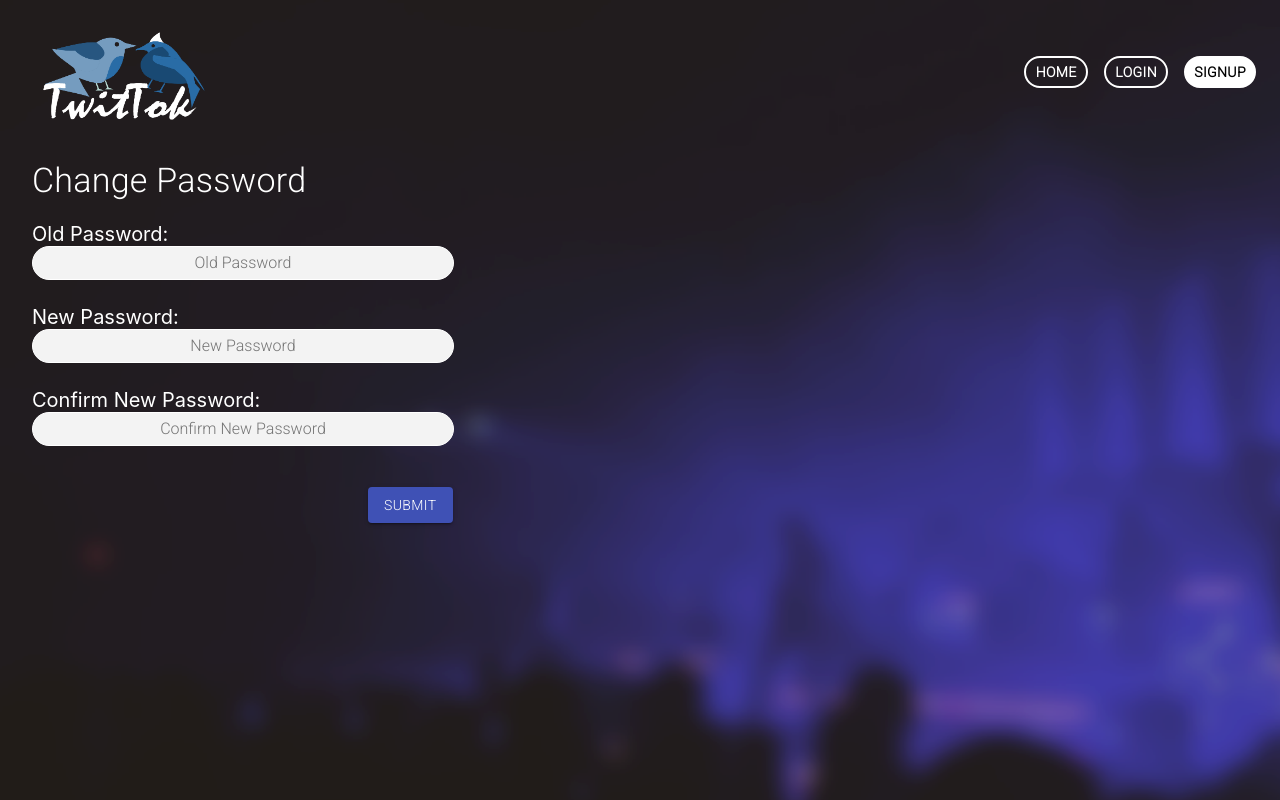
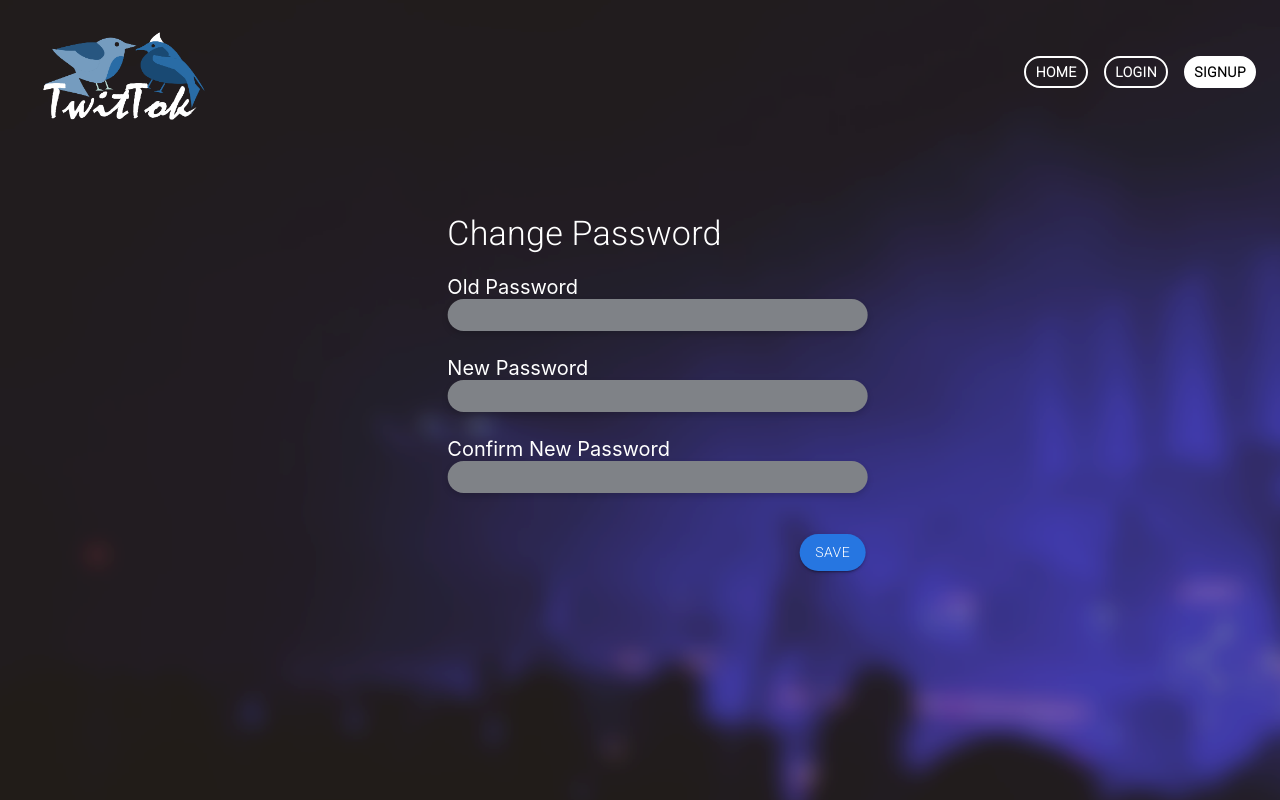
Before and after one commit to tamil-logan/PWA-Twittok, a React (Create React App) app: page /changepass in a window 1280 px wide. Built offline with nearby package versions, Linux system fonts and the light colour scheme.

Commit message:
unlike-ui-updated

```diff
--- a/package.json
+++ b/package.json
@@ -2,6 +2,10 @@
   "name": "group-project",
   "version": "0.1.0",
   "private": true,
+  "engines": {
+    "npm": "6.14.8",
+    "node": "12.18.3"
+  },
   "dependencies": {
     "@material-ui/core": "^4.11.1",
     "@material-ui/icons": "^4.11.2",
--- a/src/components/login/Menu.js
+++ b/src/components/login/Menu.js
@@ -106,23 +106,6 @@ const Menu = withRouter(({ history }) => (
             className="float"
             color="inherit"
             style={{
-              color: "white",
-              fontWeight: "bold",
-              backgroundColor: "transparent",
-              marginLeft: "1rem",
-              border: "2px solid #FFFFFF",
-              borderRadius: "20px",
-              maxHeight: "2rem",
-            }}
-            component={Link}
-            to="/changepass"
-          >
-            Change Password
-          </Button>
-          <Button
-            className="float"
-            color="inherit"
-            style={{
               color: "black",
               fontWeight: "bold",
               backgroundColor: "white",
--- a/src/components/login/login.jsx
+++ b/src/components/login/login.jsx
@@ -17,7 +17,7 @@ const useStyles = makeStyles(theme => ({
 export function Login(props) {
   const classes = useStyles()
   const [values, setValues] = useState({
-    username: 'saeed',
+    username: 'Saeed',
     password: 'pass',
     error: '',
     redirectToReferrer: false,
--- a/src/components/post/NewPost.js
+++ b/src/components/post/NewPost.js
@@ -19,13 +19,11 @@ const useStyles = makeStyles((theme) => ({
   root: {
     float: "left",
     width: 600,
-    marginLeft: "1rem",
-    marginTop: "-1rem",
   },
   card: {
-    minWidth: 300,
-    maxHeight: 300,
-    minHeight: 300,
+    maxHeight: 103,
+    minHeight: 103,
+    maxWidth:560,
     marginBottom: theme.spacing(3),
     backgroundColor: "rgba(65, 150, 136, 0.09)",
     boxShadow: "none",
@@ -37,19 +35,11 @@ const useStyles = makeStyles((theme) => ({
   },
   photoButton: {
     height: 30,
-    marginBottom:0,
-    paddingBottom:0,
-    top:0,
-    right:0,
-    left:0,
-    bottom:0
   },
   input: {
     display: "none",
   },
   textField: {
-    marginLeft: theme.spacing(2),
-    marginRight: theme.spacing(2),
     width: "90%",
     backgroundColor: "#757575",
   },
@@ -108,7 +98,7 @@ export default function NewPost(props) {
       <Card className={classes.card} style={{ backgroundColor: "#757575" }}>
         <CardContent className={classes.cardContent}>
           <TextField
-            placeholder="What's on your mind?"
+            placeholder="Description to your post."
             multiline
             InputProps={{
               className: classes.multilineColor,
@@ -181,7 +171,7 @@ export default function NewPost(props) {
             border: "3px solid #2676E1",
             borderRadius: "5px",
             backgroundColor: "#2676E1",
-            marginLeft:'31rem',
+            marginLeft:'28.5rem',
             marginTop:'-2.8rem'
           }}
           color="secondary"
--- a/src/components/post/Newsfeed.js
+++ b/src/components/post/Newsfeed.js
@@ -12,6 +12,8 @@ import Grid from "@material-ui/core/Grid";
 import axios from "axios";
 import Button from "@material-ui/core/Button";
 import { Link } from "react-router-dom";
+import auth from "./../login/auth-helper";
+
 
 const theme = createMuiTheme({
   typography: {
@@ -22,9 +24,6 @@ const theme = createMuiTheme({
 
 const useStyles = makeStyles((theme) => ({
   title: {
-    padding: `${theme.spacing(0)}px ${theme.spacing(2.5)}px ${theme.spacing(
-      2
-    )}px`,
     color: theme.palette.openTitle,
     fontSize: "2em",
     fontWeight: "bold",
@@ -44,13 +43,11 @@ const useStyles = makeStyles((theme) => ({
   avatar: {
     display: "flex",
   },
-  subtitle:{
+  subtitle: {
     color: theme.palette.openTitle,
     fontSize: "2em",
     fontWeight: "bold",
-    textAlign:"center",
-    marginLeft:"-13rem"
-  }
+  },
 }));
 export default function Newsfeed() {
   const classes = useStyles();
@@ -77,34 +74,45 @@ export default function Newsfeed() {
     fetchAllPosts();
   }, []);
 
+  const jwt = auth.isAuthenticated()
+
+
   return (
     <div>
-      <Grid container>
-        <Grid item xs={9}>
+      <Grid container spacing={4} justify="flex-end">
+      <Grid item sm={6}>
           <Typography
             type="title"
             className={classes.title}
             style={{ color: "white" }}
           >
-            Post
+           What's on your mind?
           </Typography>
 
           <NewPost fetchAllPosts={fetchAllPosts} />
+        <Typography
+          type="title"
+          className={classes.subtitle}
+          style={{ color: "white" }}
+        >
+        Posts
+        </Typography>
+
+        <AllPosts posts={posts} setPosts={setPosts} />
         </Grid>
-
-        <Grid item xs={3}>
+        <Grid item sm={3}>
           <div className={classes.avatar}>
             <Avatar
-              alt={localStorage.getItem("username")}
+              alt={jwt.username}
               src="/static/images/avatar/1.jpg"
               style={{ height: "284px", width: "281px", fontSize: "80px" }}
             />
           </div>
           <ThemeProvider theme={theme}>
             <p className={classes.username}>
-              {localStorage.getItem("username")}
+              {jwt.username}
             </p>
-            <p className={classes.email}>{localStorage.getItem("email")}</p>
+            <p className={classes.email}>{jwt.email}</p>
           </ThemeProvider>
           <Button
             className="float"
@@ -124,7 +132,6 @@ export default function Newsfeed() {
           </Button>
 
           <Button
-            className="float"
             color="inherit"
             style={{
               color: "white",
@@ -141,29 +148,8 @@ export default function Newsfeed() {
             Edit Profile
           </Button>
         </Grid>
-        </Grid>
-        <Typography
-            type="title"
-            className={classes.subtitle}
-            style={{ color: "white"}}
-          >
-            All Posts
-          </Typography>
 
-        <Grid
-        container
-        spacing={0}
-        direction="column"
-        alignItems="center"
-        justify="center"
-        style={{ minHeight: '100vh' }}
-        >
-
-          <Grid item xs={3}>
-          <AllPosts posts={posts} setPosts={setPosts} />
-        </Grid>
-
-        </Grid>
+      </Grid>
 
     </div>
   );
--- a/src/components/post/Post.js
+++ b/src/components/post/Post.js
@@ -15,9 +15,6 @@ const useStyles = makeStyles((theme) => ({
     margin: 30,
   },
   title: {
-    padding: `${theme.spacing(0)}px ${theme.spacing(2.5)}px ${theme.spacing(
-      2
-    )}px`,
     color: theme.palette.openTitle,
     fontSize: "2em",
     fontWeight: "bold",
@@ -74,18 +71,18 @@ export default function Home({history}) {
       )}
       {postPage && (
         <div>
-          <Grid container spacing={10}>
-            <Grid item xs={9}>
+          <Grid container spacing={4} justify="flex-end">
+            <Grid item sm={6}>
               <Typography
                 type="title"
                 className={classes.title}
                 style={{ color: "white" }}
-              >Post
+              >My Posts
               </Typography>
               <PostTemp posts={posts} setPosts={setPosts}/>
             </Grid>
 
-            <Grid item xs={3}>
+            <Grid item sm={3}>
               <Avatar
                 alt={localStorage.getItem("username")}
                 src="/static/images/avatar/1.jpg"
--- a/src/components/post/PostTemp.js
+++ b/src/components/post/PostTemp.js
@@ -13,11 +13,11 @@ import Avatar from "@material-ui/core/Avatar";
 const useStyles = makeStyles((theme) => ({
   media: {
     height: 315,
+    width: 560,
   },
-  cardHeader:{
-    marginLeft:"-1rem"
-  }
-
+  cardHeader: {
+    marginLeft: "-1rem",
+  },
 }));
 
 function PostItem(props) {
@@ -47,7 +47,9 @@ function PostItem(props) {
   }, []);
 
   function isLikedByTheUser() {
+    console.log(likes)
     return likes.find((e) => e.user_id === jwt.id) ? true : false;
+
   }
   //deletePost
   const url = "http://localhost:5000/deletePost";
@@ -91,6 +93,23 @@ function PostItem(props) {
       })
       .catch(console.log);
   };
+  const dislike = () => {
+    fetch("http://localhost:5000/likePost", {
+      method: "PUT",
+      headers: {
+        Accept: "application/json",
+        "Content-Type": "application/json",
+        Authorization: `${localStorage.getItem("token")}`,
+      },
+      body: JSON.stringify({ id: post.id, like: 0 }),
+    })
+      .then((e) => e.json())
+      .then((res) => {
+        fetchAllLikes();
+        console.log(res);
+      })
+      .catch(console.log);
+  };
 
   function getFilteredLikes() {
     let temp = [];
@@ -112,17 +131,19 @@ function PostItem(props) {
       <img className={classes.media} src={Picture} alt="post" />
       <h5 className="post_content ">{post.content} </h5>
 
-      <IconButton onClick={remove}>
+      <IconButton onClick={remove} style={{ color: "white" }}>
         <DeleteIcon />
       </IconButton>
 
       <IconButton
-        onClick={like}
+        onClick={isLikedByTheUser() ? dislike : like}
         className={classes.button}
         aria-label="Like"
         color="secondary"
       >
         {isLikedByTheUser() ? <FavoriteIcon /> : <FavoriteBorderIcon />}
+
+
       </IconButton>
       {getFilteredLikes()
         .map((e) => e.username)
--- a/src/components/user/ChangePassword.js
+++ b/src/components/user/ChangePassword.js
@@ -3,7 +3,7 @@ import Typography from "@material-ui/core/Typography";
 import { makeStyles } from "@material-ui/core/styles";
 import Button from "@material-ui/core/Button";
 import { changepass } from "./user-apis";
-
+import Grid from "@material-ui/core/Grid";
 
 const useStyles = makeStyles((theme) => ({
   title: {
@@ -15,12 +15,7 @@ const useStyles = makeStyles((theme) => ({
   submit: {
     marginBottom: theme.spacing(2),
     marginTop: "1rem",
-    margin: theme.spacing(42),
-  },
-  root: {
-    float: "left",
-    width: 600,
-    marginLeft: "2rem",
+    margin: theme.spacing(44),
   },
 }));
 
@@ -36,12 +31,11 @@ export default function ChangePassword() {
     let user = {
       old_password: values.old_password,
       password: values.password,
-    }
+    };
 
-    if(values.password!==values.confirmpassword){
-        alert("password don't match")
-    }
-    else{
+    if (values.password !== values.confirmpassword) {
+      alert("password don't match");
+    } else {
       changepass(user);
     }
   };
@@ -50,55 +44,93 @@ export default function ChangePassword() {
     setValues({ ...values, [name]: event.target.value });
   };
 
-
   return (
-    <div className={classes.root}>
+    <div
+      className={classes.root}
+      style={{
+        position: "absolute",
+        left: "50%",
+        top: "50%",
+        transform: "translate(-50%, -50%)",
+      }}
+    >
+      <Grid
+        container
+        spacing={0}
+        alignItems="center"
+        justify="center"
+        style={{ minHeight: "80vh" }}
+      >
+        <Grid item xs={6}>
           <Typography variant="h4" className={classes.title}>
             Change Password
           </Typography>
           <br />
           <label>
-        Old Password:
+            Old Password
             <br />
             <input
               type="password"
               name="oldpassword"
-        placeholder="Old Password"
               value={values.old_password}
               onChange={handleChange("old_password")}
+              style={{
+                backgroundColor: "#7F8287",
+                border: "none",
+                boxShadow: "0px 3px 6px #00000029",
+              }}
             />
           </label>
           <br />
           <label>
-        New Password: <br />
+            New Password <br />
             <input
               id="new password"
               type="password"
-          placeholder="New Password"
               margin="normal"
               name="password"
               value={values.newpassword}
               onChange={handleChange("password")}
+              style={{
+                backgroundColor: "#7F8287",
+                border: "none",
+                boxShadow: "0px 3px 6px #00000029",
+              }}
             />
           </label>
           <br />
           <label>
-        Confirm New Password:
+            Confirm New Password
+            <br />
             <input
               id="confirm password"
               type="password"
-          placeholder="Confirm New Password"
               margin="normal"
               name="confirmpassword"
               value={values.confirmpassword}
               onChange={handleChange("confirmpassword")}
-
+              style={{
+                backgroundColor: "#7F8287",
+                border: "none",
+                boxShadow: "0px 3px 6px #00000029",
+              }}
             />
           </label>
           <br />
-      <Button color="primary" variant="contained" className={classes.submit} onClick={clickSubmit}>
-        Submit
+          <Button
+            color="primary"
+            variant="contained"
+            className={classes.submit}
+            onClick={clickSubmit}
+            style={{
+              borderRadius:"23px",
+              backgroundColor:"#2676E1"
+            }}
+          >
+            Save
           </Button>
+        </Grid>
+      </Grid>
     </div>
   );
 }
--- a/src/components/user/Profile.js
+++ b/src/components/user/Profile.js
@@ -7,8 +7,8 @@ import Typography from "@material-ui/core/Typography";
 import Grid from "@material-ui/core/Grid";
 import TextField from "@material-ui/core/TextField";
 import Button from "@material-ui/core/Button";
-import { read, update,uploadProfilePic } from "./user-apis";
-
+import { read, update, uploadProfilePic } from "./user-apis";
+import { Link } from "react-router-dom";
 
 const useStyles = makeStyles((theme) => ({
   photoButton: {
@@ -24,7 +24,6 @@ const useStyles = makeStyles((theme) => ({
     display: "none",
   },
   textField: {
-    marginLeft: theme.spacing(1),
     marginRight: theme.spacing(1),
     width: 300,
   },
@@ -32,14 +31,21 @@ const useStyles = makeStyles((theme) => ({
     margin: theme.spacing(3),
   },
   title: {
-    padding: `${theme.spacing(3)}px ${theme.spacing(2.5)}px ${theme.spacing(
-      2
-    )}px`,
-    color: theme.palette.text.secondary,
+    color: "white",
   },
-  root:{
-marginLeft:"2rem"
-  }
+  root: {
+    marginLeft: "2rem",
+  },
+  multilineColor: {
+    color: "white",
+    fontWeight: "bolder",
+  },
+  labelRoot: {
+    color: "white",
+    fontWeight: "bolder",
+    fontSize: "30px",
+    marginBottom: "3rem",
+  },
 }));
 
 export default function Profile() {
@@ -81,7 +87,7 @@ export default function Profile() {
         setValues({ ...values, error: data.value });
       } else {
         // console.log('date error:', data);
-        setValues({ ...values, image: "", });
+        setValues({ ...values, image: "" });
         // props.addUpdate(data)
       }
     });
@@ -138,17 +144,25 @@ export default function Profile() {
                   backgroundColor: "white",
                   minHeight: "2.2rem",
                   minWidth: "2.2rem",
+                  marginRight:"-3rem"
                 }}
               />
             </IconButton>
           </label>{" "}
-          <Button color="primary" variant="contained" className={classes.submit} onClick={uploadPicture}  style={{
+          <Button
+            color="primary"
+            variant="contained"
+            className={classes.submit}
+            onClick={uploadPicture}
+            style={{
               color: "white",
-                  border: "1px solid white",
               backgroundColor: "transparent",
               minHeight: "2.2rem",
               minWidth: "2.2rem",
-                }}>
+              fontWeight: "bold",
+              boxShadow: "none",
+            }}
+          >
             Change Profile Picture
           </Button>
         </Grid>
@@ -160,9 +174,22 @@ export default function Profile() {
             style={{
               color: "white",
               fontWeight: "bold",
+              fontSize:"35px"
             }}
           >
             Profile Settings
+          </Typography>
+
+          <Typography
+            variant="h6"
+            className={classes.title}
+            style={{
+              color: "white",
+              fontWeight: "bold",
+              marginTop:"2rem"
+            }}
+          >
+            Name
           </Typography>
           <TextField
             id="multiline-flexible"
@@ -172,9 +199,24 @@ export default function Profile() {
             className={classes.textField}
             margin="normal"
             onChange={handleChange("name")}
-            label="Name"
+            InputProps={{
+              className: classes.multilineColor,
+            }}
+            style={{
+              borderBottom: "1px solid white",
+            }}
           />
           <br />
+          <Typography
+            variant="h6"
+            className={classes.title}
+            style={{
+              color: "white",
+              fontWeight: "bold",
+            }}
+          >
+            User Name
+          </Typography>
           <TextField
             id="multiline-flexible"
             multiline
@@ -183,9 +225,24 @@ export default function Profile() {
             className={classes.textField}
             margin="normal"
             onChange={handleChange("username")}
-            label="User Name"
+            InputProps={{
+              className: classes.multilineColor,
+            }}
+            style={{
+              borderBottom: "1px solid white",
+            }}
           />
           <br />
+          <Typography
+            variant="h6"
+            className={classes.title}
+            style={{
+              color: "white",
+              fontWeight: "bold",
+            }}
+          >
+            Email Address
+          </Typography>
           <TextField
             id="multiline-flexible"
             multiline
@@ -194,16 +251,43 @@ export default function Profile() {
             className={classes.textField}
             margin="normal"
             onChange={handleChange("email")}
-            label="Email Address"
+            InputProps={{
+              className: classes.multilineColor,
+            }}
+            style={{
+              borderBottom: "1px solid white",
+            }}
           />
+          <br />
+          <Button
+            className="float"
+            color="inherit"
+            style={{
+              color: "#2676E1",
+              fontWeight: "bold",
+              backgroundColor: "transparent",
+              marginLeft: "7rem",
+              maxHeight: "2rem",
+              fontSize: "1rem",
+            }}
+            component={Link}
+            to="/changepass"
+          >
+            Change Password >>
+          </Button>
           <br />
           <Button
             color="primary"
             variant="contained"
             onClick={clickSubmit}
             className={classes.submit}
+            style={{
+              marginLeft: "14.5rem",
+              backgroundColor: "#2676E1",
+              borderRadius:"23px",
+            }}
           >
-            Submit
+            Save
           </Button>
         </Grid>
       </Grid>
```
Lines whose indentation alone changed are shown as unchanged.
